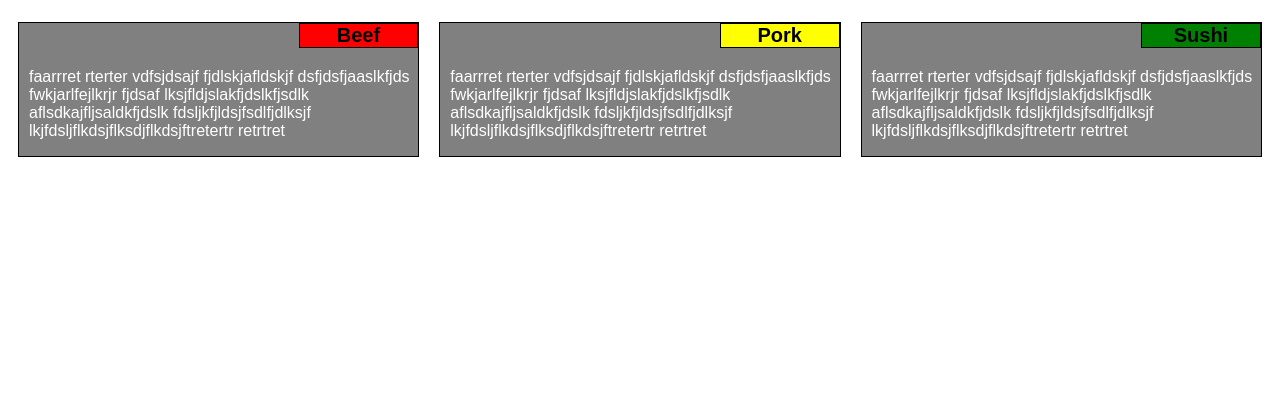
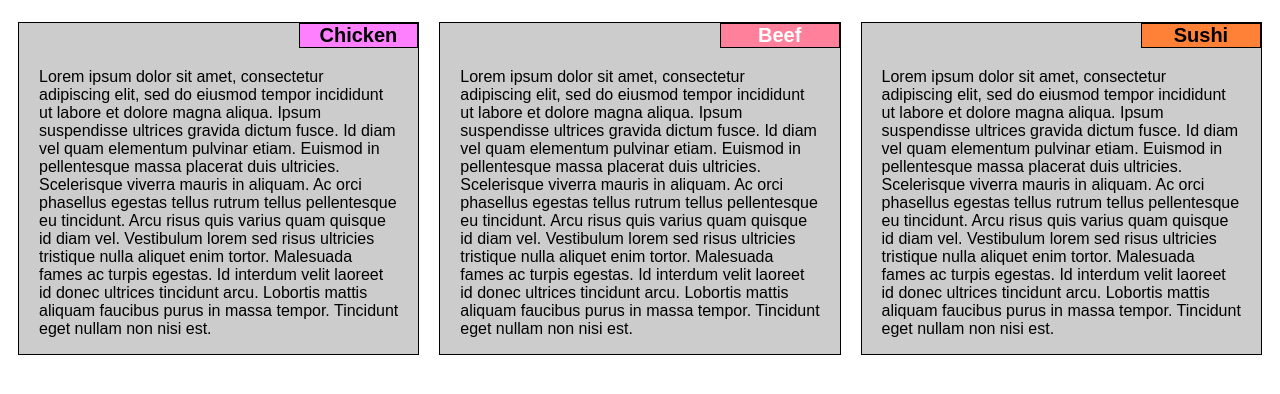
Before and after one commit to hepennan/coursera, a plain HTML site: page module2-solution/index.html in a window 1280 px wide. Shown: the part 54-448 px from the top of the page. Drawn offline with Linux system fonts and the light colour scheme.

Commit message:
some more color fixes

```diff
--- a/module2-solution/css/mystyle.css
+++ b/module2-solution/css/mystyle.css
@@ -13,7 +13,7 @@ h1 {
   font-size: 1.75em;
 }
 
-p.h {
+p.titleregion {
   float: right;
   text-align: center;
   width: 30%;
@@ -23,32 +23,29 @@ p.h {
   border: solid 1px black;
 }
 
-
-
-p.t {
-/*  width: 90%;*/
-  /*margin-right: auto;*/
-  margin-left: 10px;
-  color: white;
+p.textregion {
+  margin-left: 20px;
+  margin-right: 20px;
+  color: black;
   clear: right;
 }
 
-#beef {
-  background-color: red;
+#chicken {
+  background-color: rgb(255, 128, 255);
 }
 
-
-#pork {
-  background-color: yellow;
+#beef {
+  background-color: rgb(255, 128, 155);
+  color: white;
 }
 
 #sushi {
-  background-color: green;
+  background-color: rgb(255, 128, 55);
 }
 
 .dishtype {
   border: 1px solid black;
-  background-color: gray;
+  background-color: rgb(204, 204, 204);
 
 }
 
--- a/module2-solution/index.html
+++ b/module2-solution/index.html
@@ -5,7 +5,6 @@
   <meta name="viewport" content="width=device-width, initial-scale=1">
   <title>Assignment Solution for Module 2</title>
   <link rel="stylesheet" type="text/css" href="./css/mystyle.css">
-
 </head>
 <body>
   <header>
@@ -15,26 +14,22 @@
   <div class="row">
     <div class="col-lg-4 col-md-6 col-sd-12">
       <div class="dishtype">
-<p class="h" id="beef">Beef</p>
-
-  <p class="t">faarrret rterter vdfsjdsajf fjdlskjafldskjf dsfjdsfjaaslkfjds fwkjarlfejlkrjr fjdsaf lksjfldjslakfjdslkfjsdlk aflsdkajfljsaldkfjdslk fdsljkfjldsjfsdlfjdlksjf lkjfdsljflkdsjflksdjflkdsjftretertr retrtret</p>
-  </div>
-  </div>
-
-
-  <div class="col-lg-4 col-md-6 col-sd-12">
-    <div class="dishtype">
-<p class="h" id="pork">Pork</p>
-
-  <p class="t">faarrret rterter vdfsjdsajf fjdlskjafldskjf dsfjdsfjaaslkfjds fwkjarlfejlkrjr fjdsaf lksjfldjslakfjdslkfjsdlk aflsdkajfljsaldkfjdslk fdsljkfjldsjfsdlfjdlksjf lkjfdsljflkdsjflksdjflkdsjftretertr retrtret</p>
+        <p class="titleregion" id="chicken">Chicken</p>
+        <p class="textregion">Lorem ipsum dolor sit amet, consectetur adipiscing elit, sed do eiusmod tempor incididunt ut labore et dolore magna aliqua. Ipsum suspendisse ultrices gravida dictum fusce. Id diam vel quam elementum pulvinar etiam. Euismod in pellentesque massa placerat duis ultricies. Scelerisque viverra mauris in aliquam. Ac orci phasellus egestas tellus rutrum tellus pellentesque eu tincidunt. Arcu risus quis varius quam quisque id diam vel. Vestibulum lorem sed risus ultricies tristique nulla aliquet enim tortor. Malesuada fames ac turpis egestas. Id interdum velit laoreet id donec ultrices tincidunt arcu. Lobortis mattis aliquam faucibus purus in massa tempor. Tincidunt eget nullam non nisi est.</p>
       </div>
     </div>
 
     <div class="col-lg-4 col-md-6 col-sd-12">
       <div class="dishtype">
-<p class="h" id="sushi">Sushi</p>
+        <p class="titleregion" id="beef">Beef</p>
+        <p class="textregion">Lorem ipsum dolor sit amet, consectetur adipiscing elit, sed do eiusmod tempor incididunt ut labore et dolore magna aliqua. Ipsum suspendisse ultrices gravida dictum fusce. Id diam vel quam elementum pulvinar etiam. Euismod in pellentesque massa placerat duis ultricies. Scelerisque viverra mauris in aliquam. Ac orci phasellus egestas tellus rutrum tellus pellentesque eu tincidunt. Arcu risus quis varius quam quisque id diam vel. Vestibulum lorem sed risus ultricies tristique nulla aliquet enim tortor. Malesuada fames ac turpis egestas. Id interdum velit laoreet id donec ultrices tincidunt arcu. Lobortis mattis aliquam faucibus purus in massa tempor. Tincidunt eget nullam non nisi est.</p>
+      </div>
+    </div>
 
-  <p class="t">faarrret rterter vdfsjdsajf fjdlskjafldskjf dsfjdsfjaaslkfjds fwkjarlfejlkrjr fjdsaf lksjfldjslakfjdslkfjsdlk aflsdkajfljsaldkfjdslk fdsljkfjldsjfsdlfjdlksjf lkjfdsljflkdsjflksdjflkdsjftretertr retrtret</p>
+    <div class="col-lg-4 col-md-6 col-sd-12">
+      <div class="dishtype">
+        <p class="titleregion" id="sushi">Sushi</p>
+        <p class="textregion">Lorem ipsum dolor sit amet, consectetur adipiscing elit, sed do eiusmod tempor incididunt ut labore et dolore magna aliqua. Ipsum suspendisse ultrices gravida dictum fusce. Id diam vel quam elementum pulvinar etiam. Euismod in pellentesque massa placerat duis ultricies. Scelerisque viverra mauris in aliquam. Ac orci phasellus egestas tellus rutrum tellus pellentesque eu tincidunt. Arcu risus quis varius quam quisque id diam vel. Vestibulum lorem sed risus ultricies tristique nulla aliquet enim tortor. Malesuada fames ac turpis egestas. Id interdum velit laoreet id donec ultrices tincidunt arcu. Lobortis mattis aliquam faucibus purus in massa tempor. Tincidunt eget nullam non nisi est.</p>
       </div>
     </div>
   </div>
```
Lines whose indentation alone changed are shown as unchanged.
